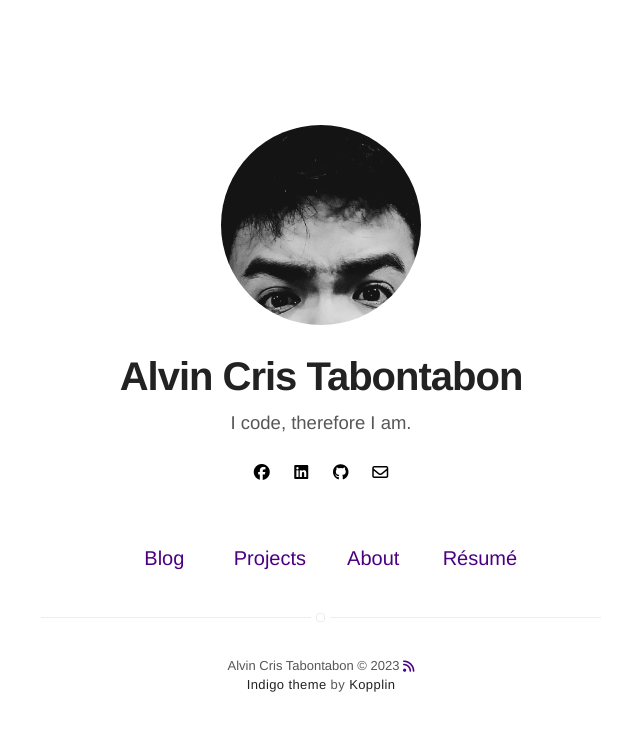
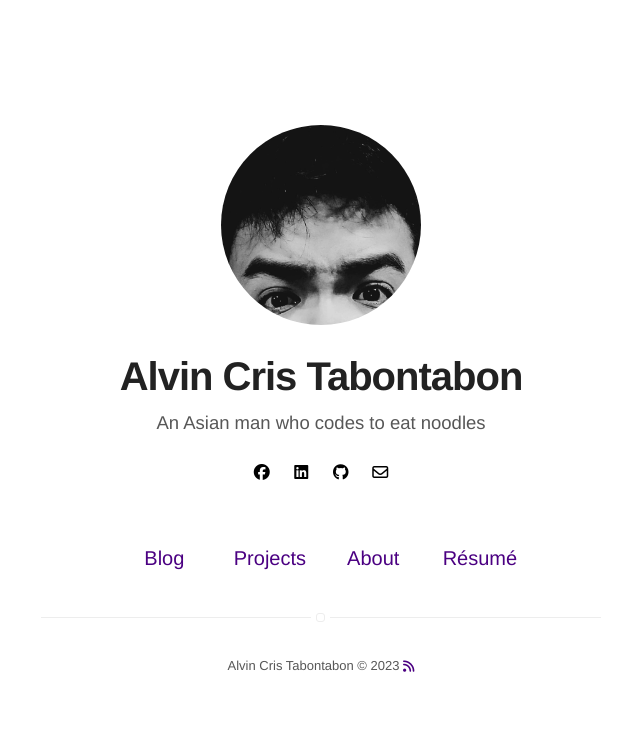
Before and after one commit to acltabontabon/acltabontabon.github.io, a Jekyll site: the page built from index.html, in a window 1280 px wide. Shown: the top 731 px of the page, without its empty margins (319-959 px from the left). Built offline with Jekyll 4.4.1, drawn with Linux system fonts in a browser that asks for light colours; nearby versions of some CDN libraries.

Commit message:
Config cleanup (#3)

```diff
--- a/_config.yml
+++ b/_config.yml
@@ -1,6 +1,6 @@
 # main text of home
 title: Alvin Cris Tabontabon
-bio: I code, therefore I am.
+bio: An Asian man who codes to eat noodles
 
 # twitter summary info
 description: An Asian man who codes to eat noodles
--- a/_includes/footer.html
+++ b/_includes/footer.html
@@ -4,10 +4,4 @@
     <a class="link" href="{{ site.url }}/feed.xml" target="_blank" alt="anchor link to rss feed" aria-label="anchor link to rss feed">
         <i class="fa-solid fa-rss"></i>
     </a>
-
-    <p class="extra">
-        <a class="link" href="https://github.com/sergiokopplin/indigo">Indigo theme</a>
-        by
-        <a class="link" href="https://github.com/sergiokopplin/indigo">Kopplin</a>
-    </p>
 </footer>
```
